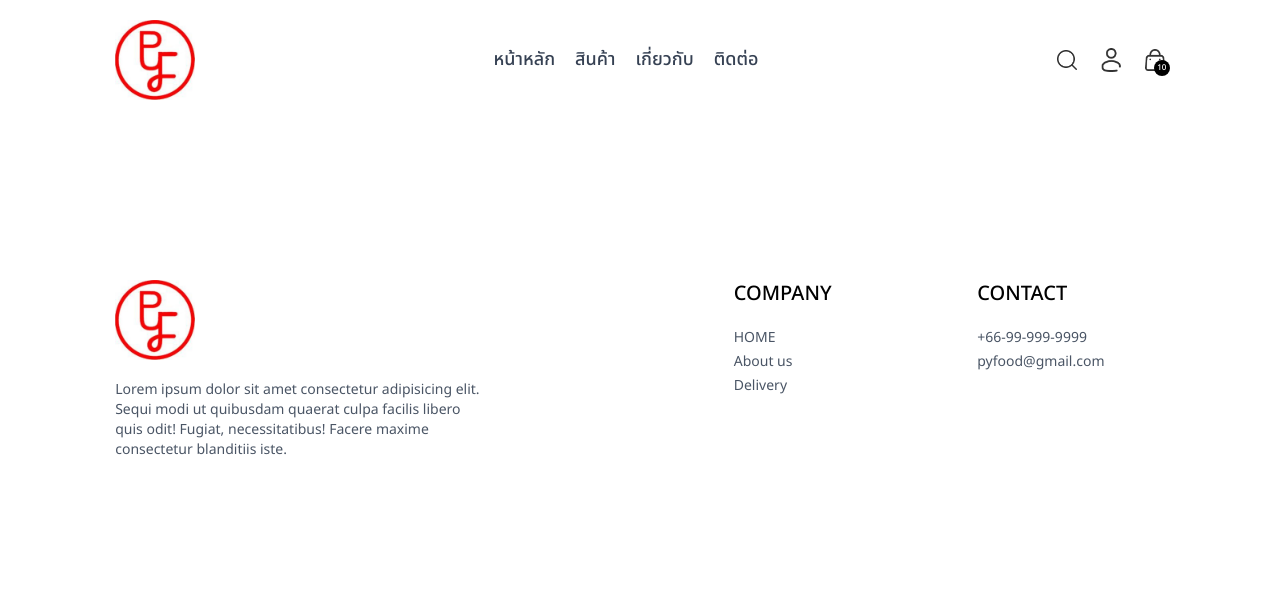
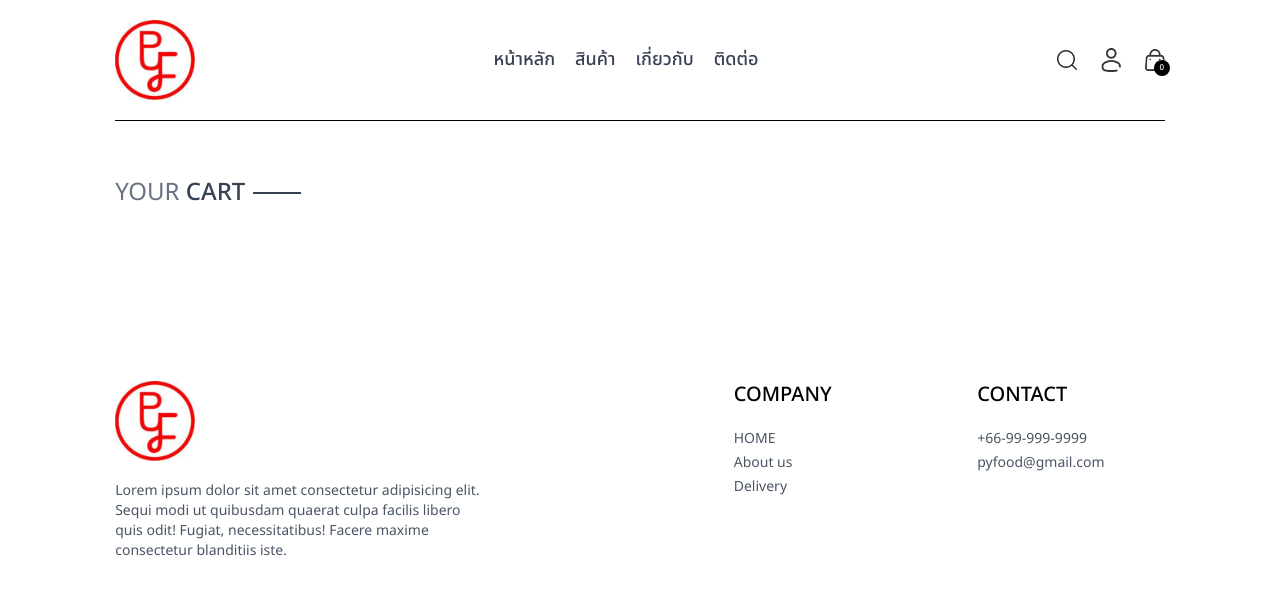
Before and after one commit to ice75136/Web-PyFood-project, a React (Vite) app in the folder frontend/: page /cart in a window 1280 px wide. Shown: the top 594 px of the page. Built offline with nearby package versions, Linux system fonts and the light colour scheme.

Commit message:
Cart Page

```diff
--- a/frontend/src/components/Navbar.jsx
+++ b/frontend/src/components/Navbar.jsx
@@ -7,7 +7,7 @@ const Navbar = () => {
 
   const [visible,setVisible] = useState(false);
 
-  const {setShowSearch} = useContext(ShopContext);
+  const {setShowSearch, getCartCount} = useContext(ShopContext);
 
   return (
     <div className='flex items-center justify-between py-5 font-medium'>
@@ -50,7 +50,7 @@ const Navbar = () => {
           </div>
           <Link to='/cart' className='relative'>
               <img src={assets.cart_icon} className='w-5 min-w-5'  alt="" />
-              <p className='absolute right-[-5px] bottom-[-5px] w-4 text-center leading-4 bg-black text-white aspect-square rounded-full text-[8px]'>10</p>
+              <p className='absolute right-[-5px] bottom-[-5px] w-4 text-center leading-4 bg-black text-white aspect-square rounded-full text-[8px]'>{getCartCount()}</p>
           </Link>
           <img onClick={()=>setVisible(true)} src={assets.menu_icon} className='w-5 cursor-pointer sm:hidden' alt="" />
       </div>
--- a/frontend/src/context/ShopContext.jsx
+++ b/frontend/src/context/ShopContext.jsx
@@ -43,14 +43,15 @@ const ShopContextProvider = (props) => {
         for(const items in cartItems) {
             for(const item in cartItems[items]){
                 try {
-                    if (cartItems[item][item]) {
-
+                    if (cartItems[items][item]) {
+                        totalCount += cartItems[items][item];
                     }
                 } catch (error) {
 
                 }
             }
         }
+        return totalCount;
     }
 
     useEffect(()=>{
@@ -60,7 +61,8 @@ const ShopContextProvider = (props) => {
     const value = {
         products , currency , delivery_fee,
         search,setSearch,showSearch,setShowSearch,
-        cartItems,addToCart
+        cartItems,addToCart,
+        getCartCount
     }
 
     return (
--- a/frontend/src/pages/Cart.jsx
+++ b/frontend/src/pages/Cart.jsx
@@ -1,8 +1,62 @@
-import React from 'react'
+import React, { useContext, useEffect, useState } from 'react'
+import { ShopContext } from '../context/ShopContext'
+import Title from '../components/Title';
 
 const Cart = () => {
+
+  const { products, currency, cartItems } = useContext(ShopContext);
+
+  const [cartData,setCartData] = useState([]);
+
+  useEffect(()=>{
+
+    const tempData = [];
+    for(const items in cartItems){
+      for(const item in cartItems[items]){
+        if (cartItems[items][item] > 0) {
+          tempData.push({
+            _id: items,
+            size:item,
+            quantity:cartItems[items][item]
+          })
+        }
+      }
+    }
+    setCartData(tempData);
+  },[cartItems])
+
   return (
-    <div>
+    <div className='border-t pt-14'>
+
+      <div className='text-2xl mb-3'>
+        <Title text1={'YOUR'} text2={'CART'}/>
+      </div>
+
+      <div>
+        {
+          cartData.map((item,index)=>{
+
+            const productData = products.find((product)=> product._id === item._id);
+
+            return (
+              <div key={index} className='py-4 border-t border-b text-gray-700 grid grid-cols-[4fr_0.5fr_0.5fr] text-center gap-4'>
+                <div className=' flex items-start gap-6'>
+                  <img className='w-16 sm:w-20' src={productData.image[0]} alt="" />
+                  <div>
+                    <p className='text-xs sm:text-lg font-medium'>{productData.name}</p>
+                    <div className='flex items-center gap-5 mt-2'>
+                        <p>{currency}{productData.price}</p>
+                        <p className='px-2 sm:px-3 sm:py-1 border bg-slate-50'>{item.size}</p>
+                    </div>
+                  </div>
+                </div>
+                <input className='border border-gray-300 max-w-10 max-h-10 sm:max-w-20 mt-5 px-1 sm:px-2 py-1' type="number" min={1} defaultValue={item.quantity} />
+              </div>
+            )
+
+          })
+        }
+      </div>
 
     </div>
   )
```
